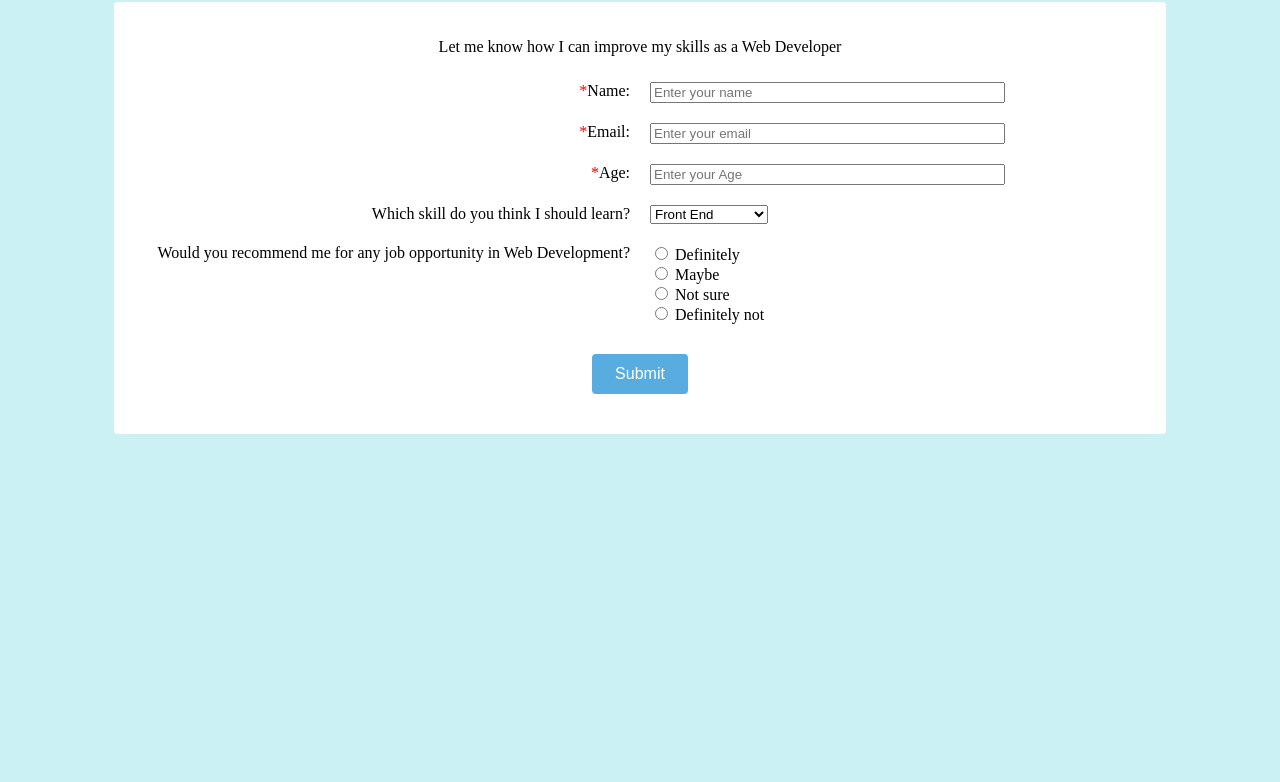
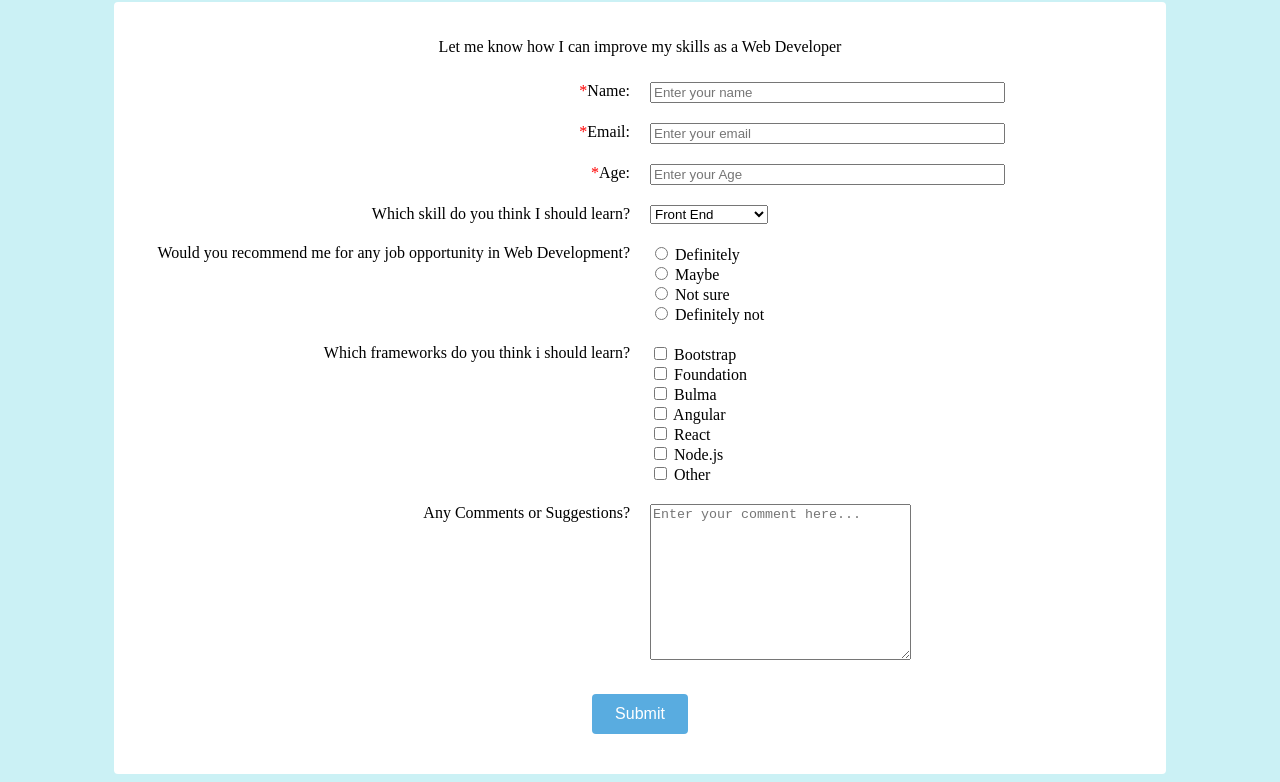
Before and after one commit to FigueiroaAndre/FCC-Survey-Form, a plain HTML site: page index.html in a window 1280 px wide. Shown: the part 78-860 px from the top of the page. Before the commit the page ends 800 px from the top, so only its background shows below. Drawn offline with Linux system fonts and the light colour scheme.

Commit message:
Updated index.html - Added input(checkbox) - Added input(textarea)

```diff
--- a/index.html
+++ b/index.html
@@ -30,8 +30,8 @@
             </div>
 
             <div class="form-row">
-                <div class="labels"><label id="number-label" for="age" class="flex-label"><span class="mandatory">*</span>Age:</label></div>
-                <div class="form-input"><input id="age" class="box-input" type="number" min="0" max="125" name="age" placeholder="Enter your Age" required></div>
+                <div class="labels"><label id="number-label" for="number" class="flex-label"><span class="mandatory">*</span>Age:</label></div>
+                <div class="form-input"><input id="number" class="box-input" type="number" min="0" max="125" name="age" placeholder="Enter your Age" required></div>
             </div>
 
             <div class="form-row">
@@ -59,6 +59,31 @@
                     </fieldset>
                 </div>
             </div>
+            <div class="form-row">
+                <div class="labels"><label for="checkbox-fieldset" class="flex-label">Which frameworks do you think i should learn?</label></div>
+                <div class="form-input">
+                    <fieldset id="checkbox-fieldset">
+                        <fieldset>
+                            <legend>Which CSS frameworks should I learn?</legend>
+                            <input id="bootstrap" type="checkbox" name="learn" value="bootstrap"><label for="bootstrap"> Bootstrap</label><br>
+                            <input id="foundation" type="checkbox" name="learn" value="foundation"><label for="foundation"> Foundation</label><br>
+                            <input id="bulma" type="checkbox" name="learn" value="bulma"><label for="bulma"> Bulma</label><br>
+                        </fieldset>
+                        <fieldset>
+                            <legend>Which JS frameworks should I learn?</legend>
+                            <input id="angular" type="checkbox" name="learn" value="angular"><label for="angular"> Angular</label><br>
+                            <input id="react" type="checkbox" name="learn" value="react"><label for="react"> React</label><br>
+                            <input id="nodejs" type="checkbox" name="learn" value="nodejs"><label for="nodejs"> Node.js</label><br>
+                        </fieldset>
+                        <input id="other" type="checkbox" name="learn" value="other"><label for="other"> Other</label>
+                    </fieldset>
+                </div>
+            </div>
+
+            <div class="form-row">
+                <div class="labels"><label for="suggestion" class="flex-label">Any Comments or Suggestions?</label></div>
+                <div class="form-input"><textarea name="suggestion" id="suggestion" cols="30" rows="10" placeholder="Enter your comment here..."></textarea></div>
+            </div>
 
             <div class="form-row">
                 <button id="submit" type="submit" name="submit">Submit</button>
```
